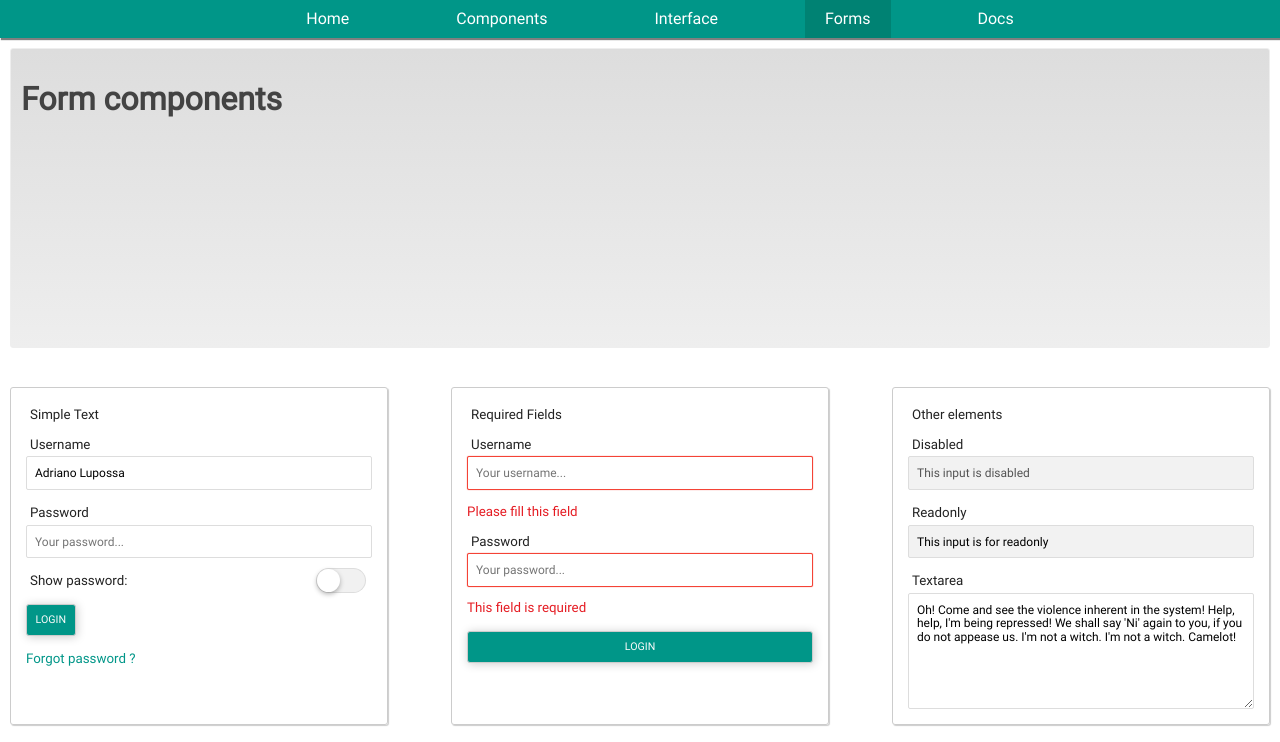
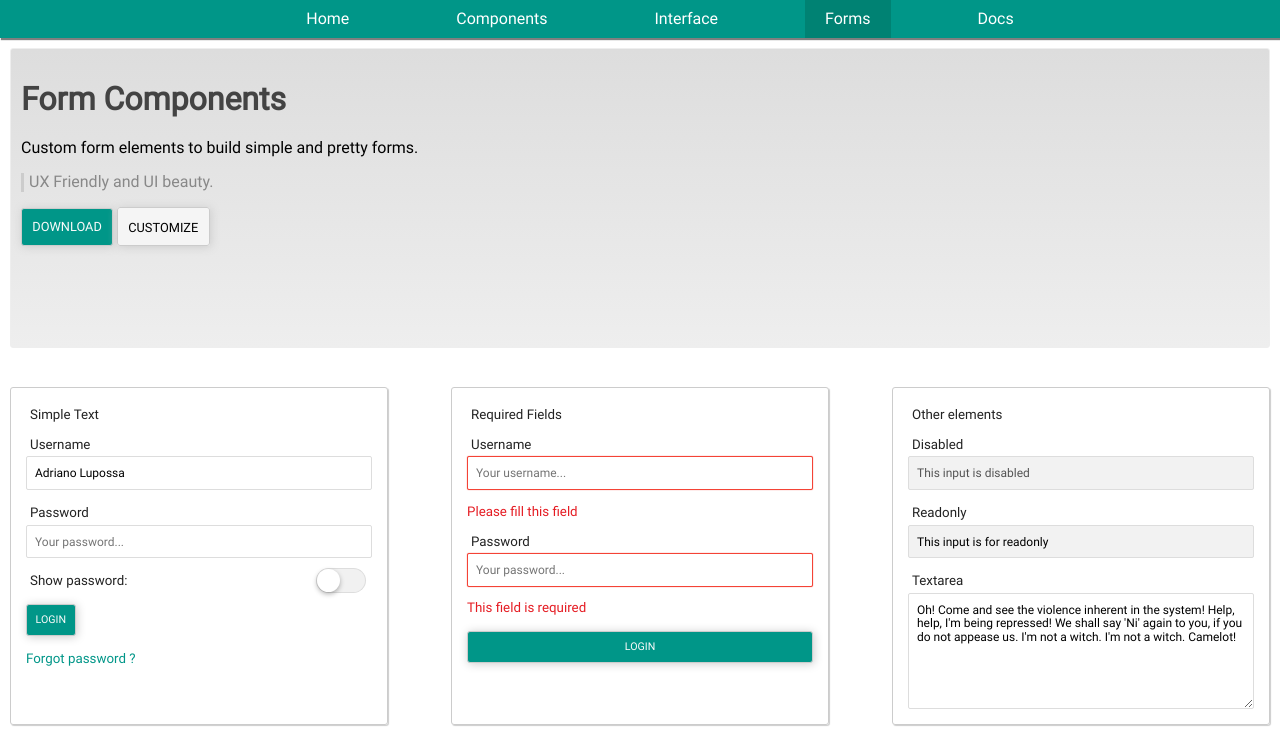
Before and after one commit to AdrianoLupossa/neptuno, a website: page dist/_forms.html in a window 1280 px wide. Shown: the top 742 px of the page. Drawn offline with Linux system fonts and the light colour scheme.

Commit message:
add content to form-elements banner

```diff
--- a/dist/_forms.html
+++ b/dist/_forms.html
@@ -5,6 +5,7 @@
 	<title>Neptuno - Form elements</title>
 	<link rel="icon" href="assets/icons/icon.png" />
 	<link rel="stylesheet" href="css/neptuno.css" />
+	<link rel="stylesheet" href="css/app.css" />
 </head>
 <body>
 	<header>
@@ -22,7 +23,17 @@
 	</header>
 	<main class="container">
 		<div class="banner">
-			<h1 class="title">Form components</h1>
+			<h1 class="title">Form Components</h1>
+			<p>
+				Custom form elements to build simple and pretty forms.
+			</p>
+			<p class='quote'>
+				UX Friendly and UI beauty.
+			</p>
+			<div class='group'>
+				<button class="btn primary has-effect">Download</button>
+				<a href="#?form-elements" class="btn has-effect">Customize</a>
+			</div>
 		</div>
 			<br/>
 		<div class="card-group mobile">
```
